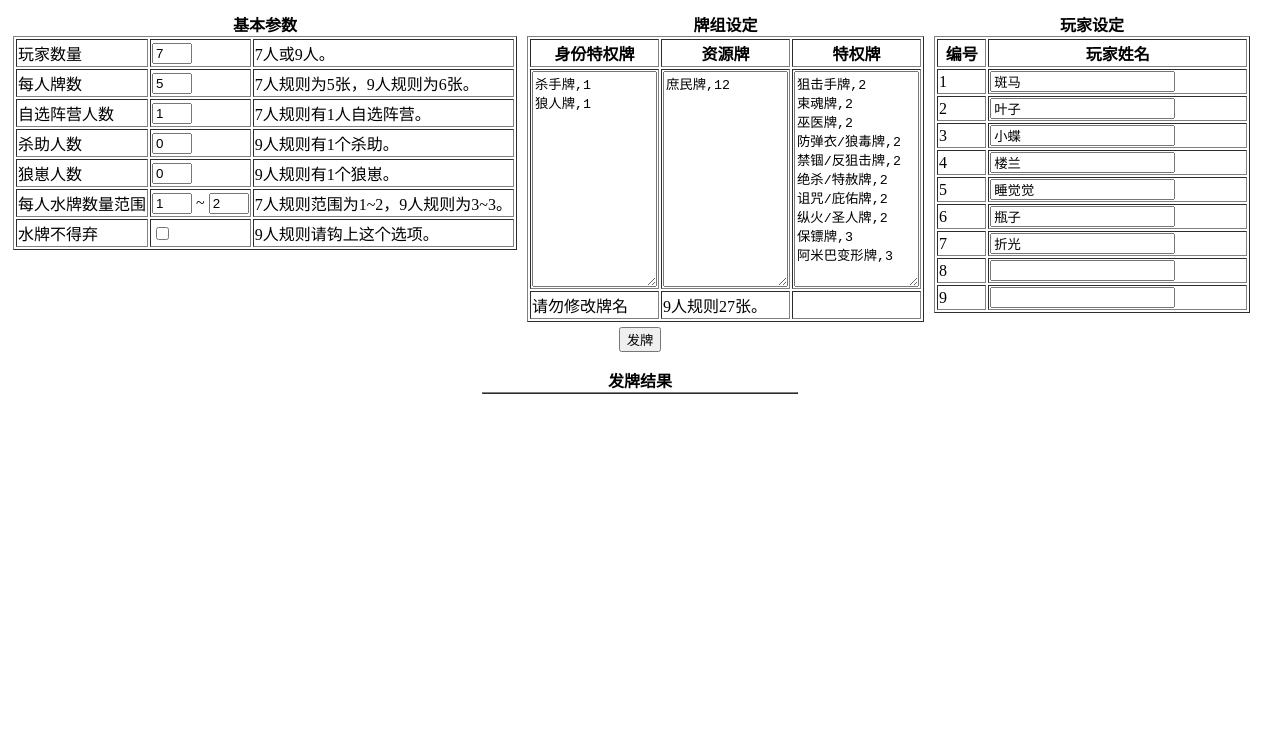
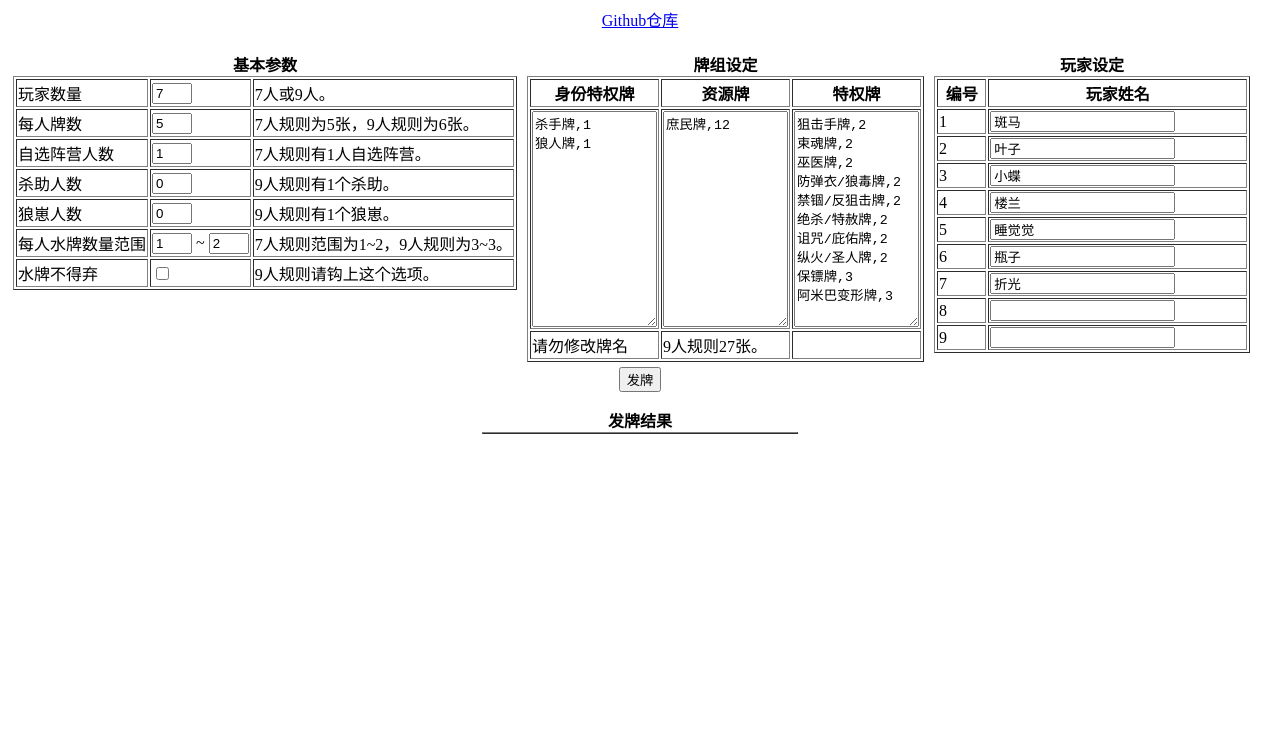
Before and after one commit to JiYouMCC/CatHas9Lives, a plain HTML site: page index.html in a window 1280 px wide. Shown: the part 68-800 px from the top of the page. Drawn offline with Linux system fonts and the light colour scheme.

Commit message:
Update index.html

```diff
--- a/index.html
+++ b/index.html
@@ -8,6 +8,7 @@
     </head>
     <body>
         <h1>猫命规则发牌器</h1>
+        <p><a href="https://github.com/JiYouMCC/CatHasNLives" target="_blank">Github仓库</a></p>
     <table border="1">
         <caption>基本参数</caption>
         <tr>
```
